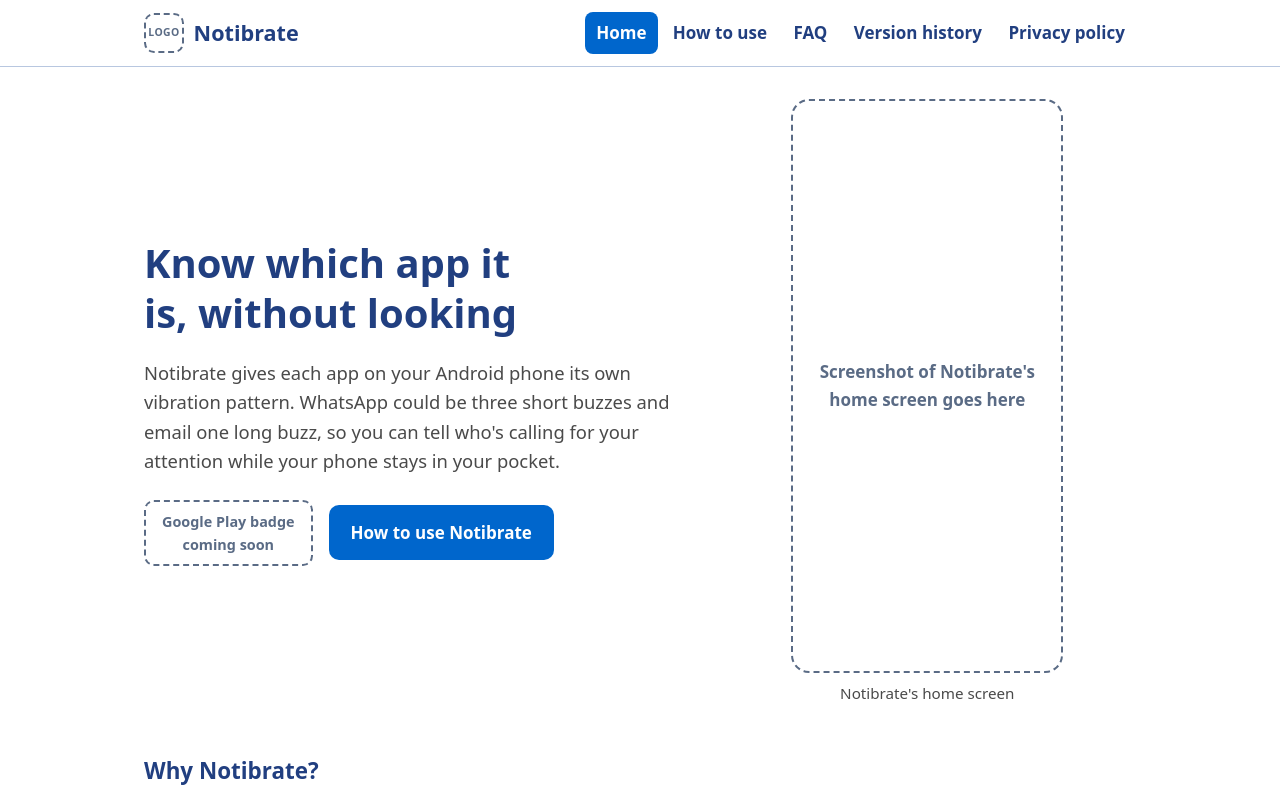
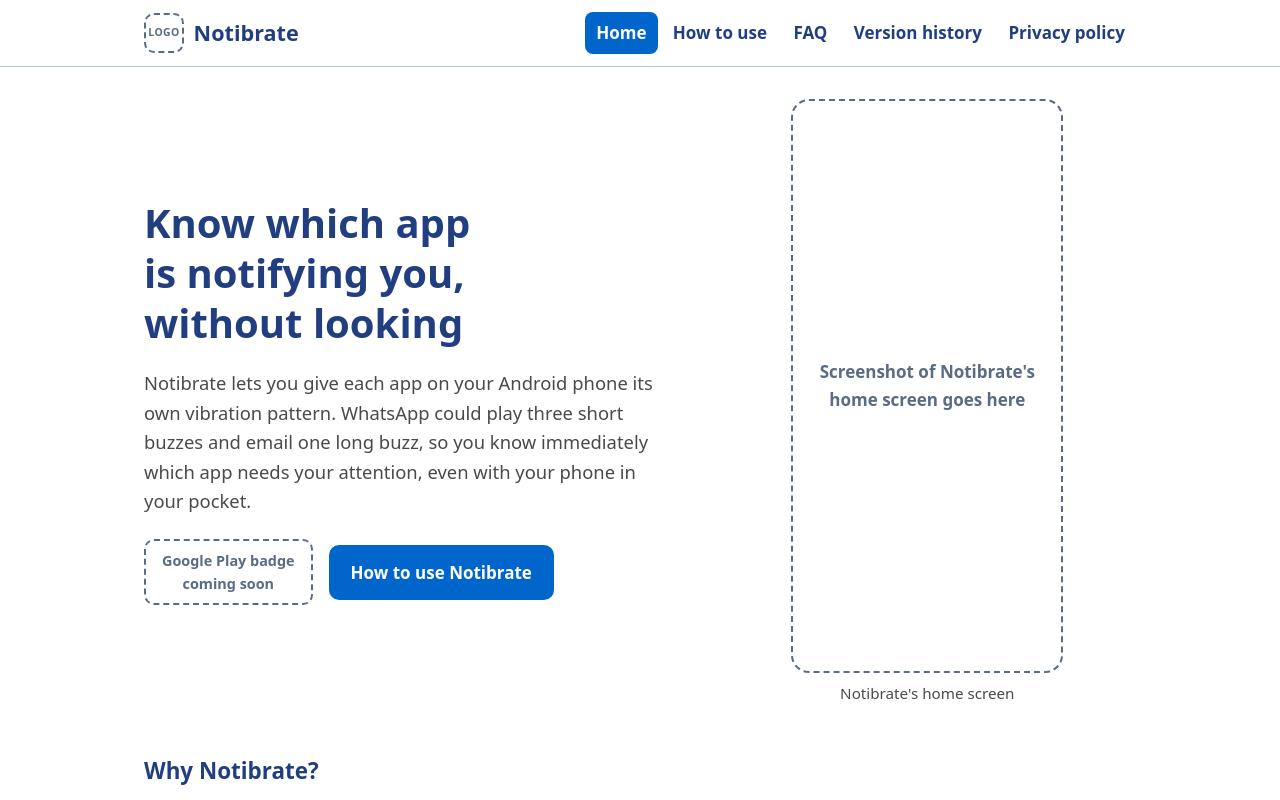
Before and after one commit to tasty-biscuit/notibrate-website, a plain HTML site: page index.html in a window 1280 px wide. Shown: the top 800 px of the page. Drawn offline with Linux system fonts and the light colour scheme.

Commit message:
Update index.html

```diff
--- a/index.html
+++ b/index.html
@@ -46,10 +46,9 @@
 
       <section class="hero">
         <div>
-          <h1 id="main" tabindex="-1">Know which app it is, without looking</h1>
-          <p class="intro">Notibrate gives each app on your Android phone its own vibration pattern.
-            WhatsApp could be three short buzzes and email one long buzz, so you can tell who's
-            calling for your attention while your phone stays in your pocket.</p>
+          <h1 id="main" tabindex="-1">Know which app is notifying you, without looking</h1>
+          <p class="intro">Notibrate lets you give each app on your Android phone its own vibration pattern.
+            WhatsApp could play three short buzzes and email one long buzz, so you know immediately which app needs your attention, even with your phone in your pocket.</p>
 
           <div class="actions">
             <!-- GOOGLE PLAY BADGE PLACEHOLDER: when Notibrate is on Google Play, replace the
```
